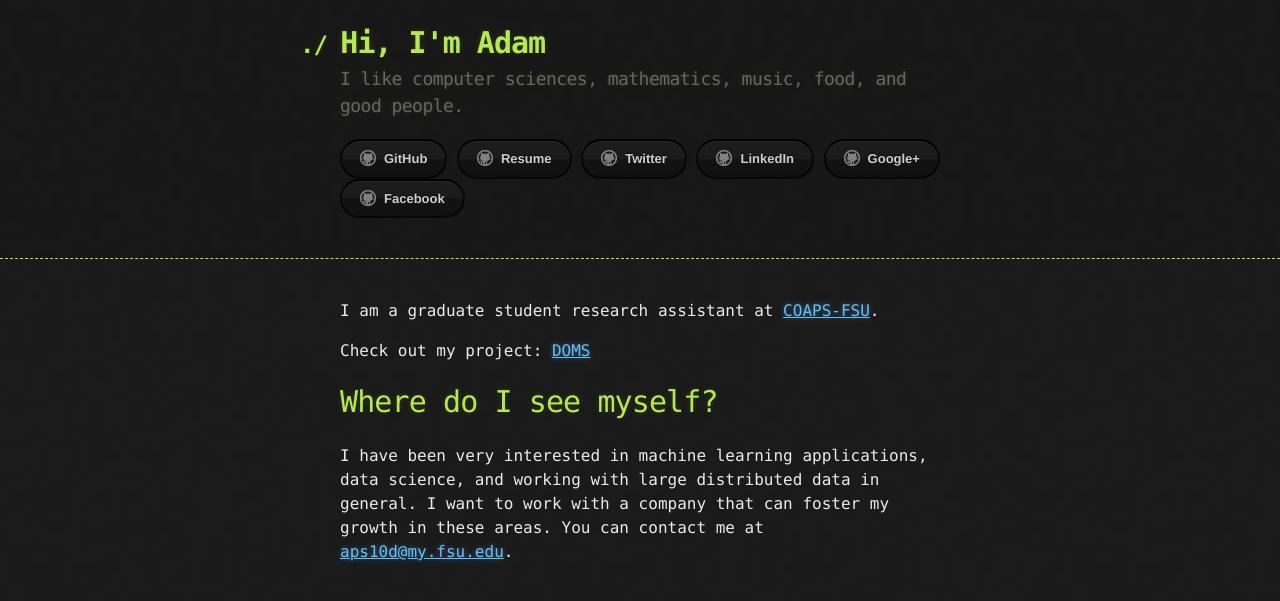
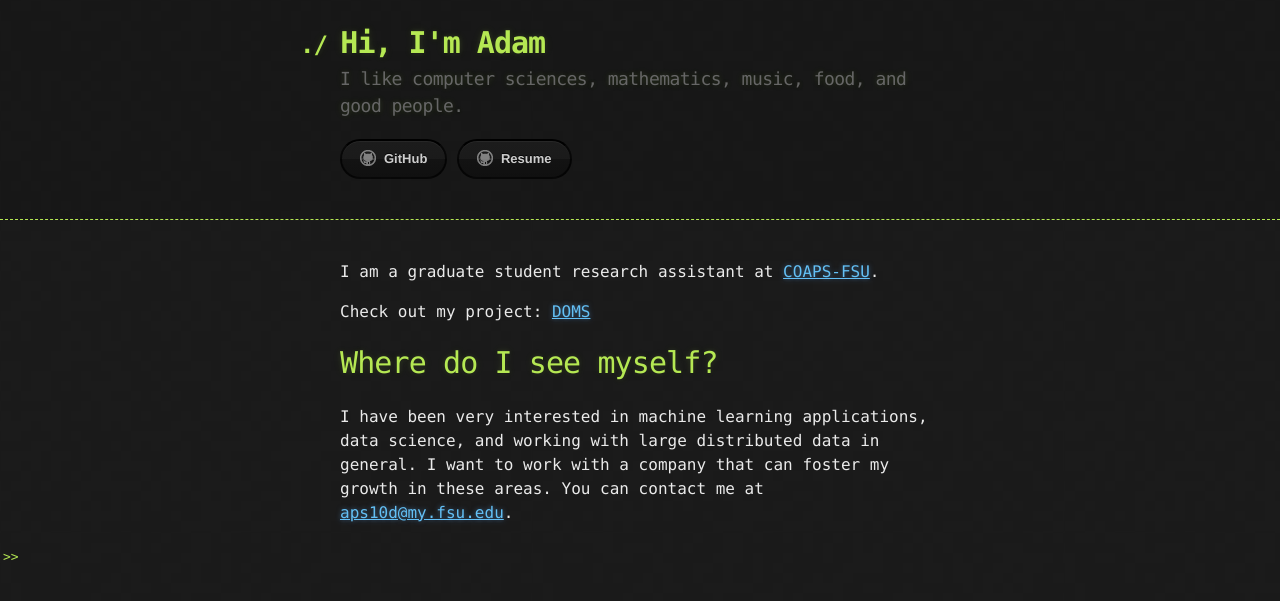
Before and after one commit to spanishgum/spanishgum.github.io, a Jekyll site: the page built from index.md, in a window 1280 px wide. Shown: the top 601 px of the page. Built offline with Jekyll 4.4.1, drawn with Linux system fonts in a browser that asks for light colours.

Commit message:
changed icon position to footer, and icon source

```diff
--- a/_layouts/default.html
+++ b/_layouts/default.html
@@ -22,10 +22,6 @@
           {% endif %}
           <a href="https://github.com/spanishgum/" class="btn btn-github"><span class="icon"></span>GitHub</a>
           <a href="https://github.com/spanishgum/spanishgum.github.io/blob/master/resume.pdf" class="btn btn-github"><span class="icon"></span>Resume</a>
-          <a href="https://twitter.com/{{ site.twitter_username }}" class="btn btn-github"><span class="icon"></span>Twitter</a>
-          <a href="https://linkedin.com/in/{{ site.linkedin_username }}" class="btn btn-github"><span class="icon"></span>LinkedIn</a>
-          <a href="https://plus.google.com/{{ site.google_plus_username }}" class="btn btn-github"><span class="icon"></span>Google+</a>
-          <a href="https://www.facebook.com/{{ site.facebook_username }}" class="btn btn-github"><span class="icon"></span>Facebook</a>
         </section>
       </div>
     </header>
@@ -48,5 +44,31 @@
         } catch(err) {}
       </script>
     {% endif %}
+
+    <footer>
+    <ul>
+       {% if site.twitter %}
+       <li>
+          <a href="https://twitter.com/{{ site.twitter_username }}"><i class="fa fa-twitter></i> Twitter</a>
+       </li>
+       {% endif %}
+       {% if site.linkedin %}
+       <li>
+          <a href="https://linkedin.com/in/{{ site.linkedin_username }}"><i class="fa fa-linkedin></i> LinkedIn</a>
+       </li>
+       {% endif %}
+       {% if site.google %}
+       <li>
+          <a href="https://plus.google.com/{{ site.google_plus_username }}"><i class="fa fa-google-plus></i> Google+</a>
+       </li>
+       {% endif %}
+       {% if site.facebook %}
+       <li>
+          <a href="https://www.facebook.com/{{ site.facebook_username }}"><i class="fa fa-facebook></i> Facebook</a>
+       </li>
+       {% endif %}
+    </ul>
+    </footer>
+
   </body>
 </html>
```
